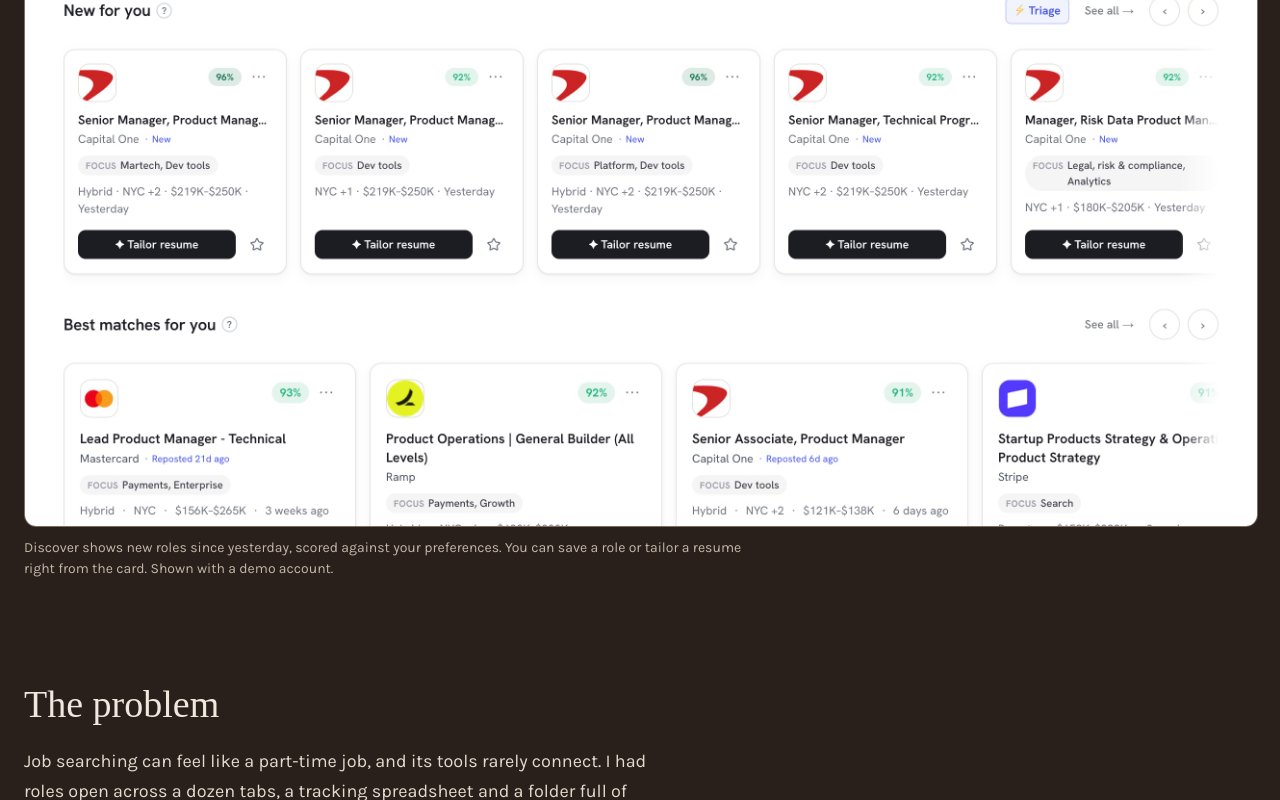
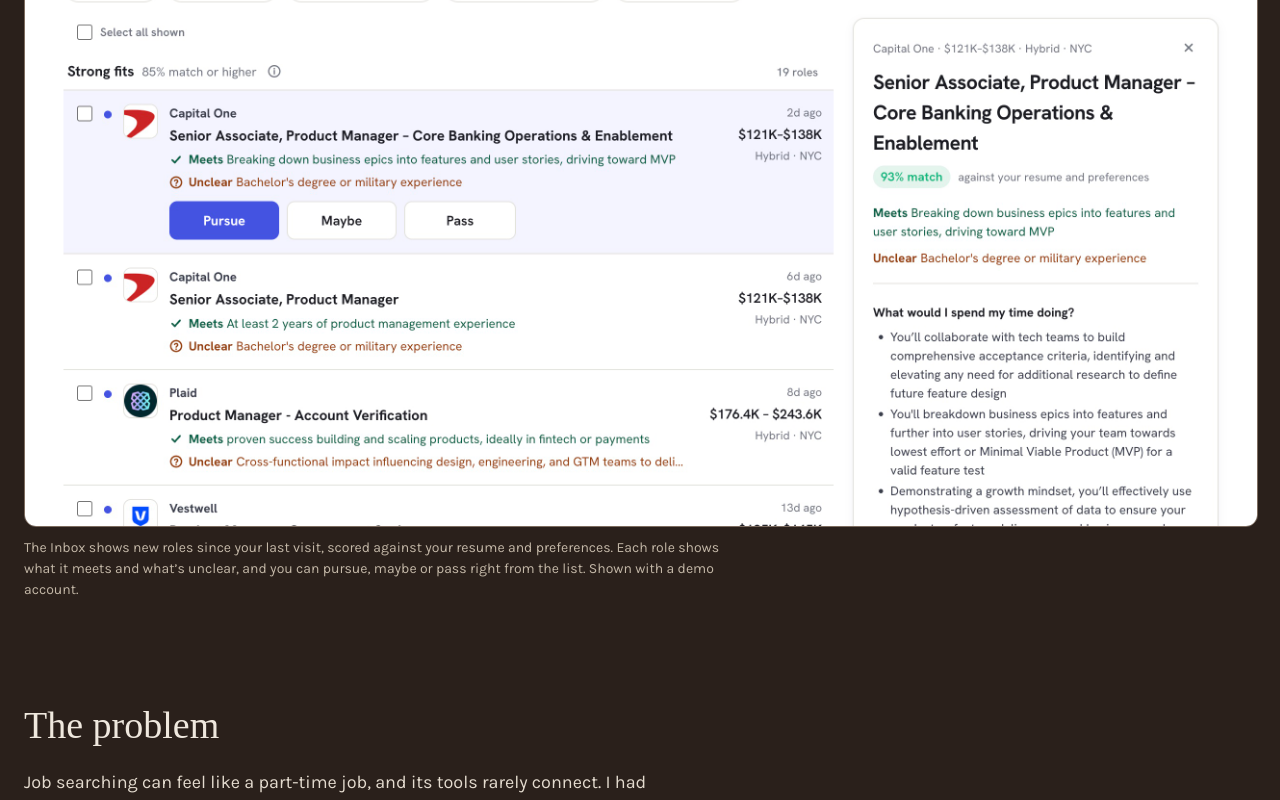
Before and after one commit to kimberlybone/portfolio, a plain HTML site: page hustle-board.html in a window 1280 px wide. Shown: the part 1123-1923 px from the top of the page. Drawn offline with Linux system fonts and the light colour scheme.

Commit message:
Update Hustle Board Inbox screenshot and caption

```diff
--- a/hustle-board.html
+++ b/hustle-board.html
@@ -50,8 +50,8 @@
 </section>
 
 <figure class="wrap hero-shot">
-<img src="images/hb-discover-2x.jpg" width="1280" alt="Discover feed showing new job matches with match scores and a Tailor resume button on each card">
-<figcaption>Discover shows new roles since yesterday, scored against your preferences. You can save a role or tailor a resume right from the card. Shown with a demo account.</figcaption>
+<img src="images/hb-inbox-2x.jpg" width="1280" alt="Inbox listing new roles since the last visit, each with a match score, what it meets, what is unclear and Pursue, Maybe and Pass buttons">
+<figcaption>The Inbox shows new roles since your last visit, scored against your resume and preferences. Each role shows what it meets and what’s unclear, and you can pursue, maybe or pass right from the list. Shown with a demo account.</figcaption>
 </figure>
 
 <section aria-labelledby="problem-h" class="wrap section">
```
Also changed, not shown: images/hb-discover-2x.jpg (deleted), images/hb-inbox-2x.jpg (added).
